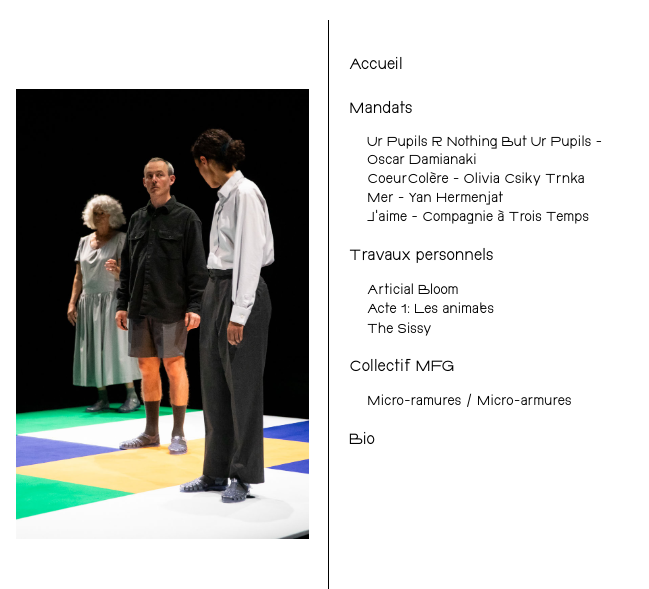
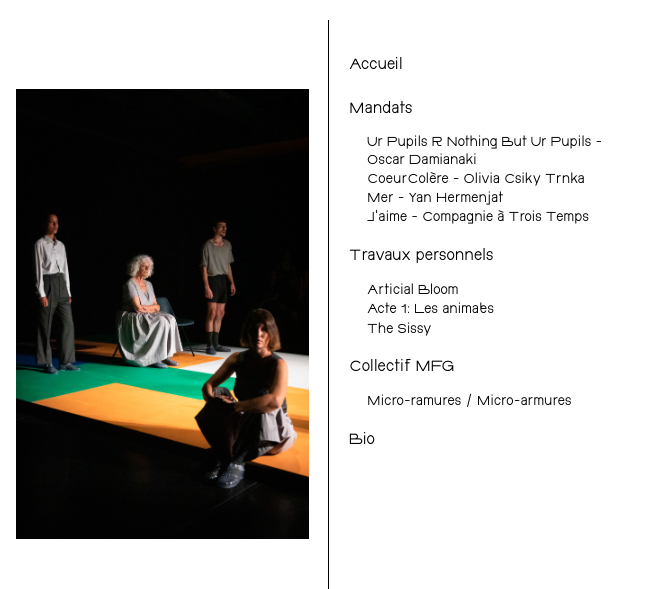
Before and after one commit to Arsenxic/Mon_site, a plain HTML site: page mandats.html in a window 1280 px wide. Shown: the top 589 px of the page, 631-1280 px from the left. Drawn offline with Linux system fonts and the light colour scheme.

Commit message:
Update mandat.html

```diff
--- a/mandats.html
+++ b/mandats.html
@@ -68,7 +68,7 @@
       </a>
 
       <a class="gallery-item" href="projet-mer.html" data-menu-target="projet-mer">
-        <img src="assets/images/_R7A9955_(c)-nicolas-brodard.jpeg" alt="Mer — image" class="img-center"/>
+        <img src="assets/images/_R7A9775_(c)-nicolas-brodard.jpeg" alt="Mer — image" class="img-center"/>
       </a>
 
       <a class="gallery-item" href="projet-jaime.html" data-menu-target="projet-jaime">
```
